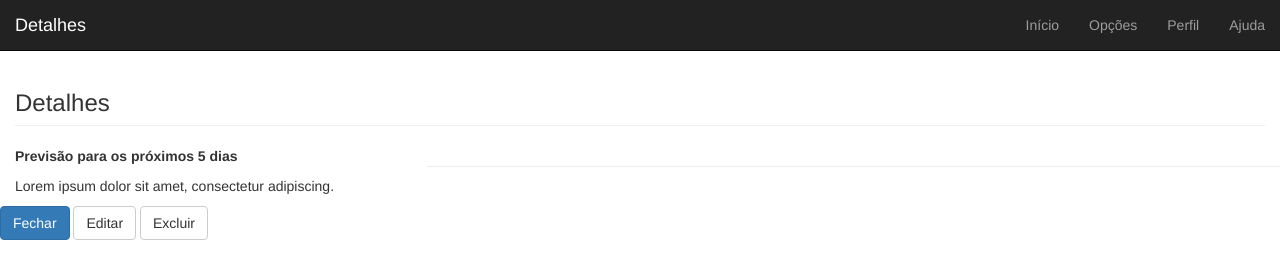
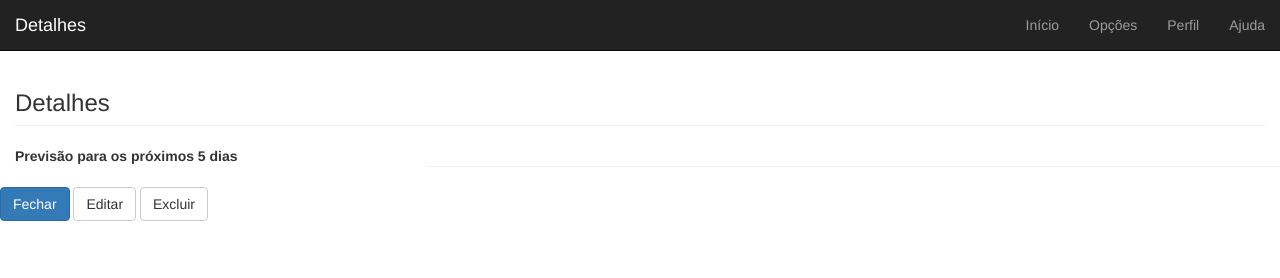
Before and after one commit to willzzini/weather-front, a plain HTML site: page view.html in a window 1280 px wide. Drawn offline with nearby package versions, Linux system fonts and the light colour scheme.

Commit message:
change name object

```diff
--- a/view.html
+++ b/view.html
@@ -58,7 +58,7 @@
   <div class="row">
     <div class="col-md-4">
       <p><strong>Previsão para os próximos 5 dias</strong></p>
-  	  <p>Lorem ipsum dolor sit amet, consectetur adipiscing.</p>
+  	  <p> </p>
     </div>
 
  <hr />
```
